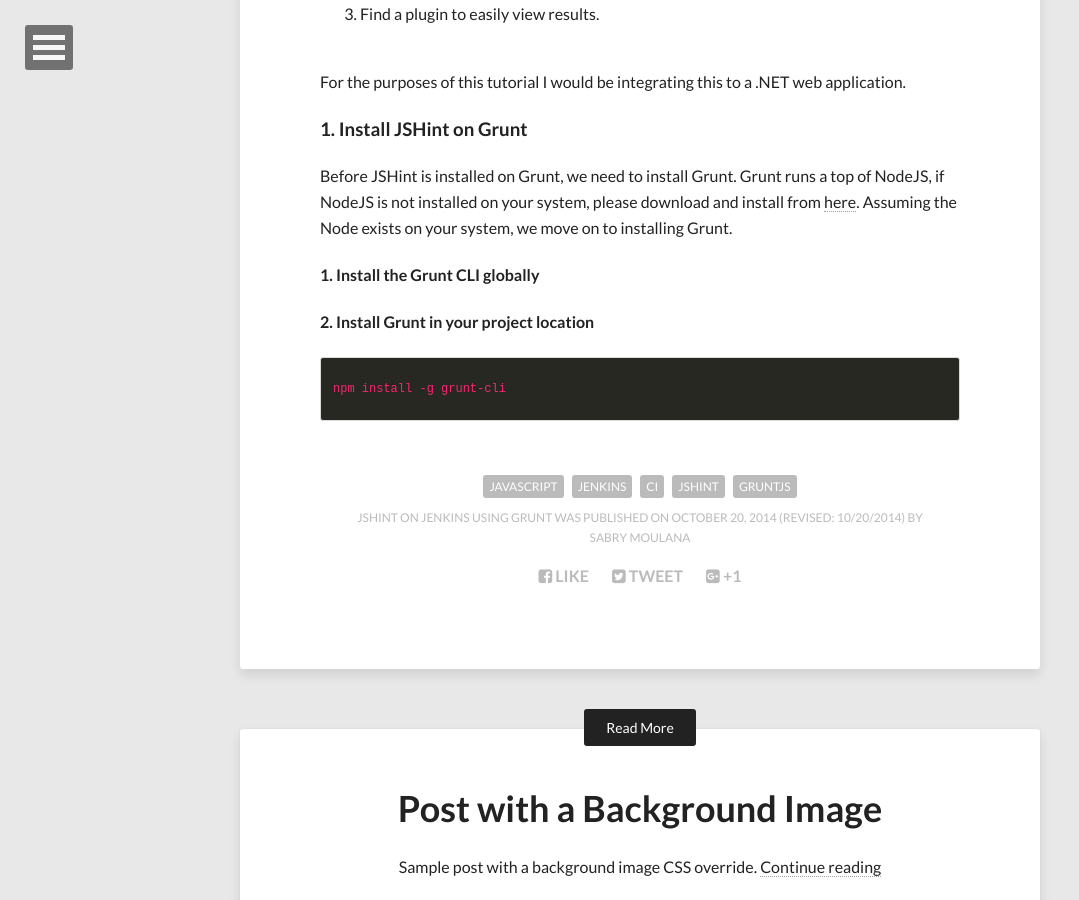
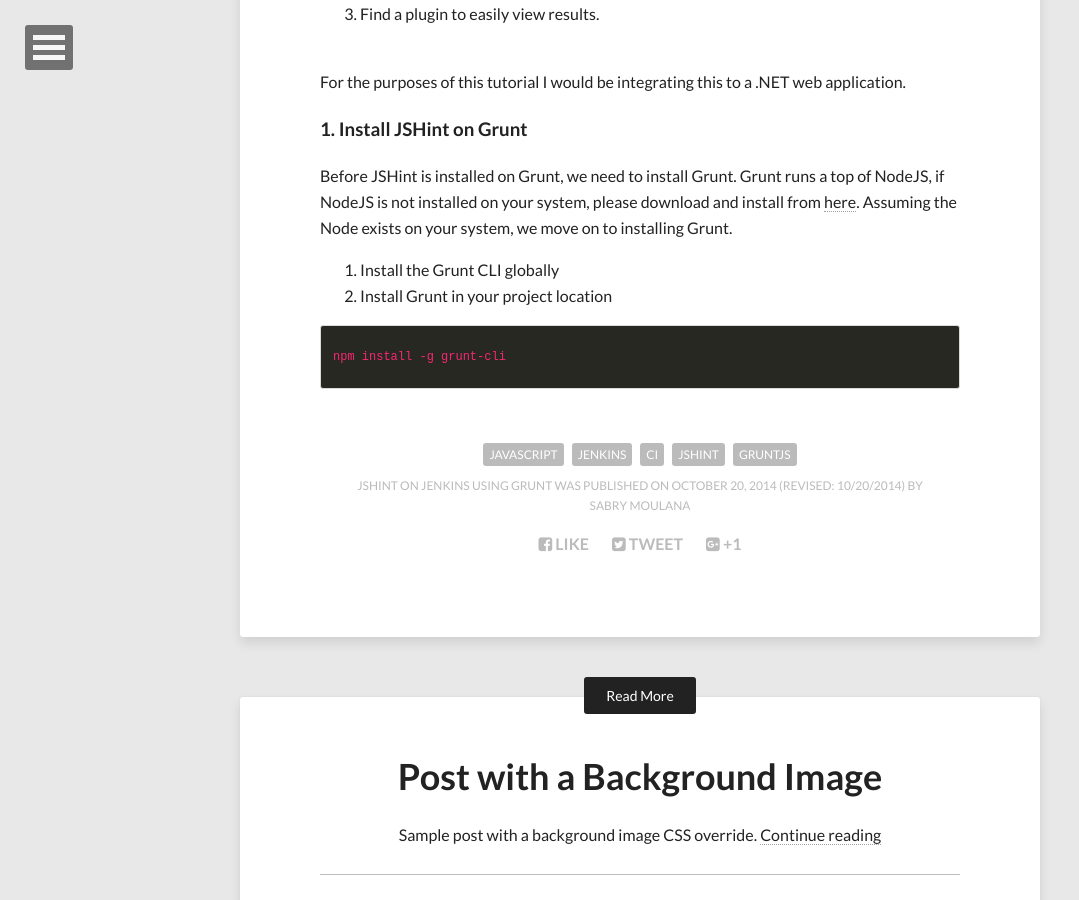
Before and after one commit to halfbakedcookie/halfbakedcookie.github.io, a Jekyll site: the page built from _posts/2014-10-20-JSHint-on-Jenkins-with-Grunt.md, in a window 1280 px wide and 900 px high, scrolled down 779 px. Shown: the whole window, without its empty margins (0-1079 px from the left). Built offline with Jekyll 4.4.1, drawn with Linux system fonts in a browser that asks for light colours; nearby versions of some CDN libraries; comment, search, counter and statistics services are not loaded.

Commit message:
Numbering

```diff
--- a/_posts/2014-10-20-JSHint-on-Jenkins-with-Grunt.md
+++ b/_posts/2014-10-20-JSHint-on-Jenkins-with-Grunt.md
@@ -27,8 +27,9 @@
 
 Before JSHint is installed on Grunt, we need to install Grunt. Grunt runs a top of NodeJS, if NodeJS is not installed on your system, please download and install from [here](nodejs.org/download/).
 Assuming the Node exists on your system, we move on to installing Grunt.
-#### 1. Install the Grunt CLI globally
-#### 2. Install Grunt in your project location
+
+ 1. Install the Grunt CLI globally
+ 2. Install Grunt in your project location
 
 {% highlight css %}
 npm install -g grunt-cli
```
